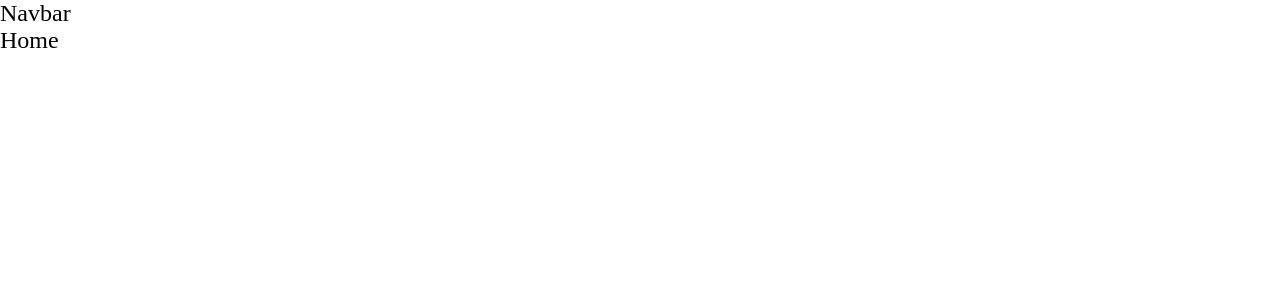
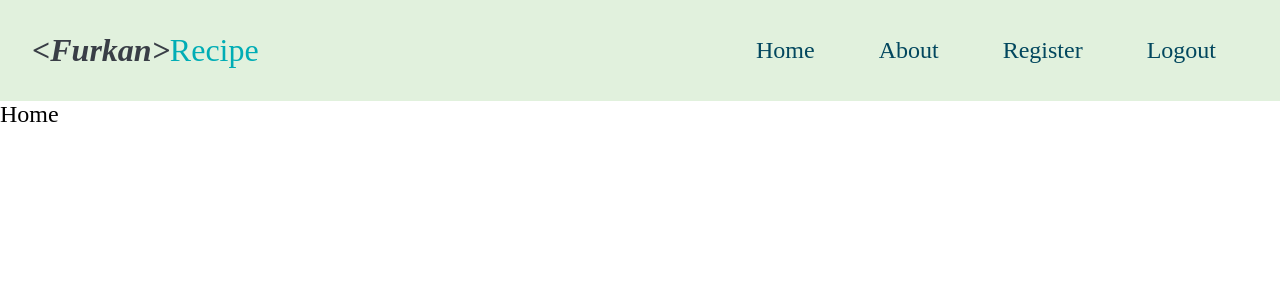
Before and after one commit to furkan-dogu/recipe-app, a React (Create React App) app: page / in a window 1280 px wide. Shown: the top 300 px of the page. Built offline with nearby package versions, Linux system fonts and the light colour scheme; a web font is replaced by a local one.

Commit message:
navbar ayarlandı

```diff
--- a/src/components/globalStyles/theme.js
+++ b/src/components/globalStyles/theme.js
@@ -1,9 +1,12 @@
 const theme = {
     colors: {
-
+        navbarBgColor: "#E1F1DD",
+        mainColor: "#00ADB5",
+        logoColor: "#393E46",
+        linkColor: "#02475E"
     },
     screens: {
-
+        lg: "900px"
     }
 }
 
--- a/src/components/nav/Navbar.jsx
+++ b/src/components/nav/Navbar.jsx
@@ -1,9 +1,27 @@
-import NavbarStyle from "./Navbar.style"
+import { useState } from "react";
+import Nav, { Logo, Menu, MenuLink, Hamburger } from "./Navbar.style";
+import { GiHamburgerMenu } from "react-icons/gi";
 
 const Navbar = () => {
+  const [isOpen, setIsOpen] = useState(false);
+
   return (
-    <div>Navbar</div>
-  )
-}
+    <Nav justify="space-between" wrap="wrap">
+      <Logo to="/">
+        <i>{"<Furkan>"}</i>
+        <span>Recipe</span>
+      </Logo>
+      <Hamburger onClick={() => setIsOpen(!isOpen)}>
+        <GiHamburgerMenu />
+      </Hamburger>
+      <Menu isOpen={isOpen} onClick={() => setIsOpen(false)}>
+        <MenuLink to={"/"}>Home</MenuLink>
+        <MenuLink to={"about"}>About</MenuLink>
+        <MenuLink to={"register"}>Register</MenuLink>
+        <MenuLink to={"login"} onClick={() => sessionStorage.clear()}>Logout</MenuLink>
+      </Menu>
+    </Nav>
+  );
+};
 
-export default Navbar
+export default Navbar;
--- a/src/components/nav/Navbar.style.jsx
+++ b/src/components/nav/Navbar.style.jsx
@@ -0,0 +1,53 @@
+import styled from "styled-components";
+import Flex from "../../components/globalStyles/Flex";
+import { Link } from "react-router-dom";
+
+const Nav = styled(Flex)`
+  padding: 1rem 2rem;
+  background: ${({ theme }) => theme.colors.navbarBgColor};
+`;
+
+export const Logo = styled(Link)`
+  padding: 1rem 0;
+  color: ${({ theme }) => theme.colors.logoColor};
+  text-decoration: none;
+  font-weight: 800;
+  font-size: 2rem;
+  span {
+    font-weight: 400;
+    color: ${({ theme }) => theme.colors.mainColor};
+  }
+`;
+
+export const Hamburger = styled.div`
+  display: none;
+  cursor: pointer;
+  color: ${({ theme }) => theme.colors.mainColor};
+  @media (max-width: ${({ theme }) => theme.screens.lg}) {
+    display: block;
+  }
+`;
+
+export const Menu = styled(Flex)`
+    @media (max-width: ${({ theme }) => theme.screens.lg}) {
+        flex-direction: column;
+        width: 100%;
+        max-height: ${({isOpen}) => isOpen ? "400px" : "0"};
+        overflow: hidden;
+    }
+`;
+
+export const MenuLink = styled(Link)`
+  text-align: center;
+  padding: 1rem 2rem;
+  cursor: pointer;
+  text-decoration: none;
+  color: ${({ theme }) => theme.colors.linkColor};
+  transition: all 0.3s ease-in;
+  &:hover {
+    color: ${({ theme }) => theme.colors.mainColor};
+    font-weight: bold;
+  }
+`;
+
+export default Nav;
--- a/src/pages/login/Login.style.jsx
+++ b/src/pages/login/Login.style.jsx
@@ -13,11 +13,17 @@
   width: 40rem;
   height: 40rem;
   max-width: 50rem;
-  background: rgba(0, 173, 181, 0.5);
+  background: #40e0d061;
   border-radius: 50%;
   border: 2px solid #e1f1dd;
   padding: 0.5rem;
   flex-direction: column;
+  @media (max-width: 700px) {
+    width: 100%;
+    height: 100%;
+    border: none;
+    border-radius: 0;
+  }
 `;
 
 export const Header = styled.h1`
```
